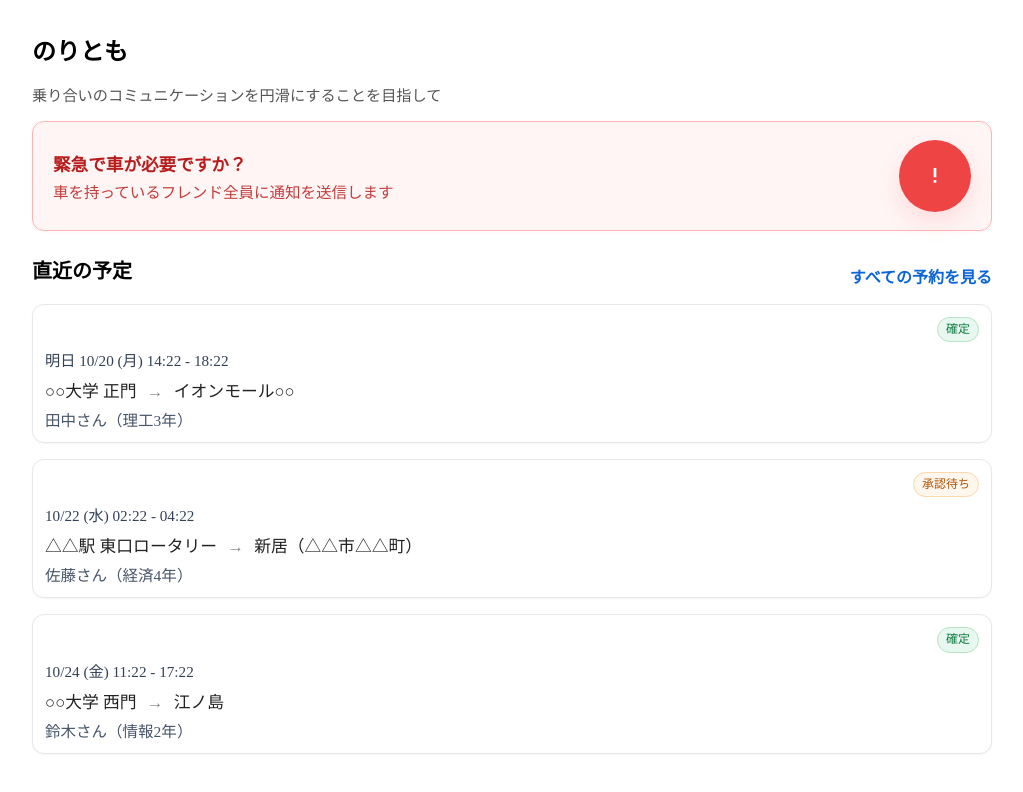
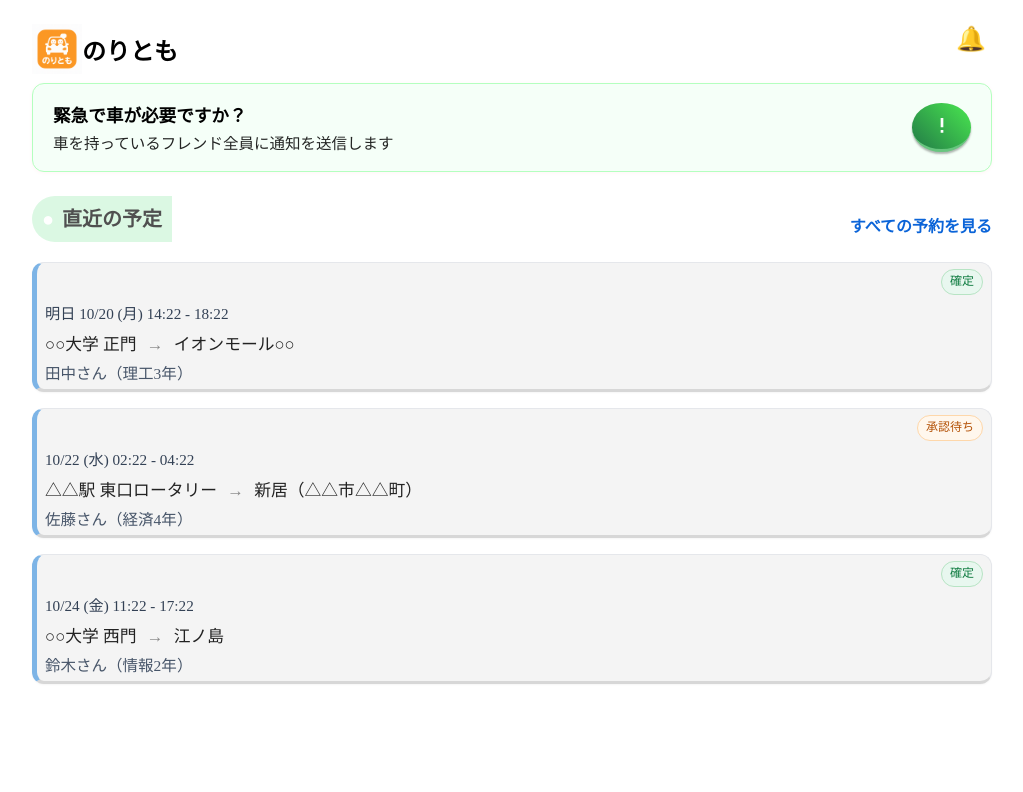
Before and after one commit to jphacks/sp_2508, a plain HTML site: page frontend/home/home.html in a window 1280 px wide. Shown: the whole page, without its empty margins (128-1151 px from the left). Drawn offline with Linux system fonts and the light colour scheme.

Commit message:
ホーム画面のUI

```diff
--- a/frontend/home/home.css
+++ b/frontend/home/home.css
@@ -37,8 +37,8 @@
   display: flex;
   align-items: center;
   justify-content: space-between;
-  background: #fff5f5;
-  border: 1.5px solid #ffb4b4;
+  background: #f5fff8;
+  border: 1.5px solid #b4ffbf;
   border-radius: 12px;
   padding: 18px 20px;
   margin-bottom: 0;
@@ -52,12 +52,12 @@
 .urgent-title {
   font-size: 1.1rem;
   font-weight: 700;
-  color: #b91c1c;
+  color: #000000;
   margin-bottom: 4px;
 }
 .urgent-desc {
   font-size: 0.97rem;
-  color: #b91c1c;
+  color: #000000;
   opacity: 0.85;
 }
 .urgent-card-right {
@@ -65,25 +65,73 @@
   align-items: center;
 }
 .urgent-btn {
-  background: #ef4444;
-  color: #fff;
+  display: inline-block;
+  padding: 0.5em 1em;
+  border-radius: 50%;
   border: none;
-  width: 72px; /* larger */
-  height: 72px; /* larger */
-  border-radius: 50%;
-  padding: 0;
-  display: inline-flex;
-  align-items: center;
-  justify-content: center;
-  cursor: pointer;
-  box-shadow: 0 10px 24px rgba(239,68,68,0.14);
-  transition: transform 0.12s ease, background 0.12s ease;
+  color: #ffffff;
+  background-image: linear-gradient(45deg, #227a47 0%, #4ae850 100%);
+  box-shadow: 0px 2px 2px rgba(0, 0, 0, 0.29);
+  border-bottom: solid 3px #68c57f;
 }
 .urgent-btn svg { width: 32px; height: 32px; display: block; fill: #fff; }
-.urgent-btn:active { transform: scale(0.98); }
+.urgent-btn:active { transform: scale(0.9); }
 .urgent-btn:hover, .urgent-btn:focus {
-  background: #dc2626;
   outline: none;
+  cursor: pointer;
+}
+
+
+
+h2{
+  color: #505050;/*文字色*/
+  padding: 0.5em;/*文字周りの余白*/
+  display: inline-block;/*おまじない*/
+  line-height: 1.3;/*行高*/
+  background: #dbf8e3;/*背景色*/
+  vertical-align: middle;
+  border-radius: 25px 0px 0px 25px;/*左側の角を丸く*/
+}
+
+h2:before{
+   content: '●';
+  color: white;
+  margin-right: 8px;
+}
+
+.trip-card{
+   padding: 0.4em 0.5em;/*文字の上下 左右の余白*/
+  color: #494949;/*文字色*/
+  background: #f4f4f4;/*背景色*/
+  border-left: solid 5px #7db4e6;/*左線*/
+  border-bottom: solid 3px #d7d7d7;/*下線*/
+}
+
+
+
+.btn-alert{
+ position: absolute;
+  top: 0;
+  right: 0;
+  font-size: 1.5rem;
+  border: none;
+  background: none;
+  cursor: pointer;
+}
+
+.img{
+  position: absolute;
+  top: 0;
+  right: 0;
+  font-size: 1.5rem;
+  border: none;
+  background: none;
+  cursor: pointer;
+}
+
+.icon{
+  display: flex;
+
 }
 @media (max-width: 600px) {
   .urgent-card {
--- a/frontend/home/home.html
+++ b/frontend/home/home.html
@@ -18,9 +18,15 @@
     </head>
     <body>
         <main class="page-wrap">
-            <header>
-                <h1 class="page-title">のりとも</h1>
-                <p class="section-desc">乗り合いのコミュニケーションを円滑にすることを目指して</p>
+            <header style="position: relative;">
+                <div class="icon">
+                    <img src="icon.png" width="50" height="50">
+                    <h1 class="page-title"><span>のりとも</span></h1>
+
+                </div>
+                <button class="btn-alert">🔔</button>
+
+
             </header>
 
             <!-- 緊急依頼カード -->
```
Also changed, not shown: frontend/home/icon.png (added), 2 other files.
